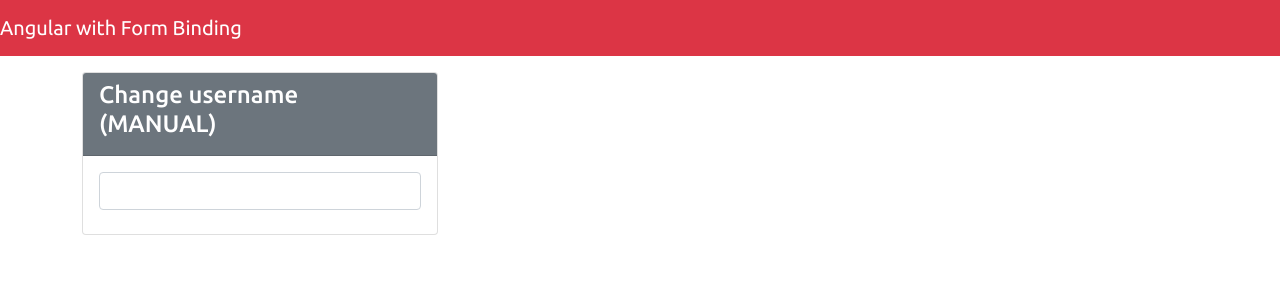
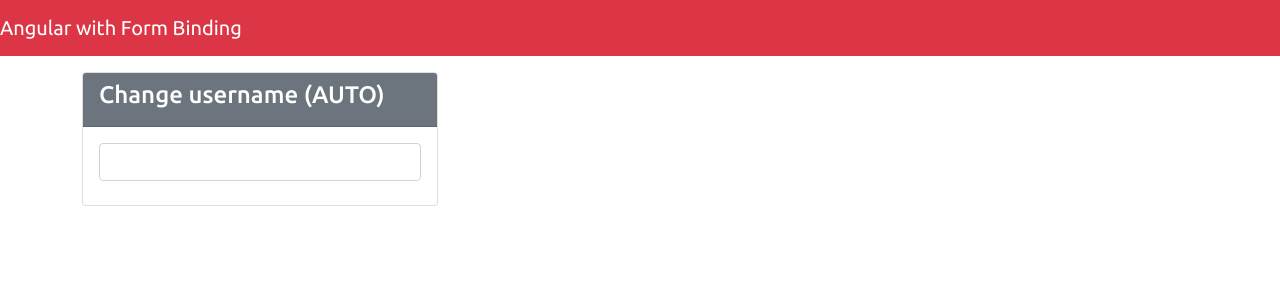
Before and after one commit to OyewoleOni/Angular-Refresh, an Angular app: page / in a window 1280 px wide. Shown: the top 300 px of the page. Built offline with nearby package versions, Linux system fonts and the light colour scheme.

Commit message:
Seting up forms auto binding

```diff
--- a/src/app/app.component.html
+++ b/src/app/app.component.html
@@ -6,4 +6,5 @@
 <!-- <app-wish-message></app-wish-message> -->
 <!-- <app-product-item></app-product-item> -->
 <!-- <app-shopping-cart></app-shopping-cart> -->
-<app-change-username></app-change-username>
+<!-- <app-change-username></app-change-username> -->
+<app-change-username-auto></app-change-username-auto>
--- a/src/app/app.module.ts
+++ b/src/app/app.module.ts
@@ -9,7 +9,8 @@ import { CounterComponent } from './components/counter/counter.component';
 import { WishMessageComponent } from './components/wish-message/wish-message.component';
 import { ProductItemComponent } from './components/product-item/product-item.component';
 import { ShoppingCartComponent } from './components/shopping-cart/shopping-cart.component';
-import { ChangeUsernameComponent } from './components/change-username/change-username.component'
+import { ChangeUsernameComponent } from './components/change-username/change-username.component';
+import { ChangeUsernameAutoComponent } from './components/change-username-auto/change-username-auto.component'
 
 @NgModule({
   declarations: [
@@ -19,7 +20,8 @@ import { ChangeUsernameComponent } from './components/change-username/change-use
     WishMessageComponent,
     ProductItemComponent,
     ShoppingCartComponent,
-    ChangeUsernameComponent
+    ChangeUsernameComponent,
+    ChangeUsernameAutoComponent
   ],
   imports: [
     BrowserModule,
--- /dev/null
+++ b/src/app/components/change-username-auto/change-username-auto.component.html
@@ -0,0 +1,21 @@
+
+
+<section class="mt-3">
+    <div class="container">
+        <div class="row">
+            <div class="col-md-4">
+                <div class="card">
+                    <div class="card-header bg-secondary text-white">
+                       <p class="h4">Change username (AUTO)</p>
+                    </div>
+                    <div class="card-body">
+                        <form>
+                            <input type="text" name="username" [(ngModel)]="username" class="form-control"/>
+                        </form>
+                        <h3>{{username}}</h3>
+                    </div>
+                </div>
+            </div>
+        </div>
+    </div>
+</section>
--- /dev/null
+++ b/src/app/components/change-username-auto/change-username-auto.component.ts
@@ -0,0 +1,16 @@
+import { Component, OnInit } from '@angular/core';
+
+@Component({
+  selector: 'app-change-username-auto',
+  templateUrl: './change-username-auto.component.html',
+  styleUrls: ['./change-username-auto.component.css']
+})
+export class ChangeUsernameAutoComponent implements OnInit {
+
+  public username:string ='';
+  constructor() { }
+
+  ngOnInit(): void {
+  }
+
+}
```
Also changed, not shown: src/app/components/change-username-auto/change-username-auto.component.css (added), 1 other file (tests, documents, lock files or other folders).
